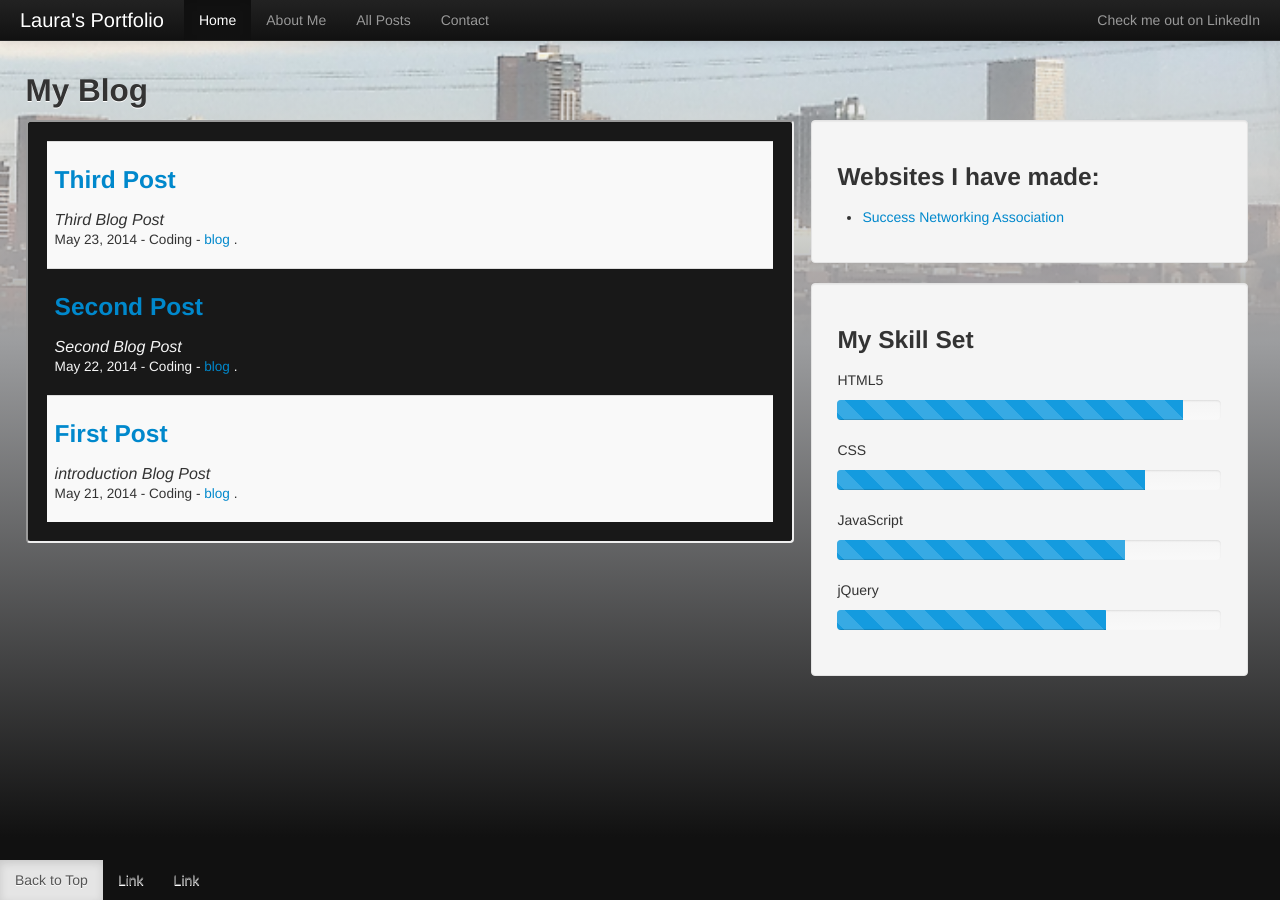
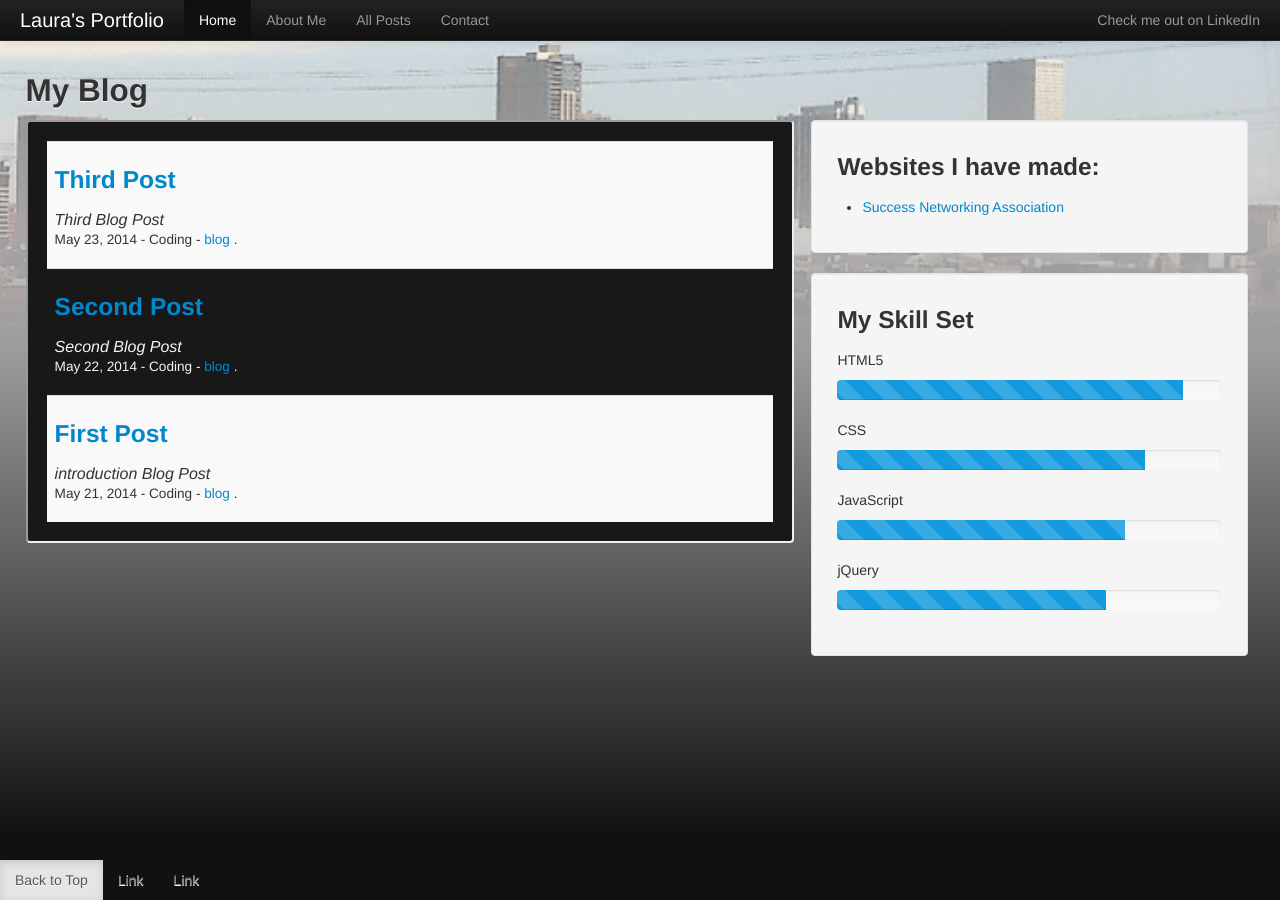
Before and after one commit to LauraR6561/Laurar6561.github.io, a Jekyll site: the page built from index.html, in a window 1280 px wide. Built offline with Jekyll 4.4.1, drawn with Linux system fonts in a browser that asks for light colours; Markdown is read by kramdown in place of the engine named in the settings.

Commit message:
changed h3 top margin

```diff
--- a/css/template.css
+++ b/css/template.css
@@ -41,6 +41,9 @@ filter: progid:DXImageTransform.Microsoft.gradient( startColorstr='#00000000', e
 
 .table-striped tbody>tr:nth-child(odd)>td, .table-striped tbody>tr:nth-child(odd)>th {
     color:#333;
+}
+.well > h3{
+    margin-top:0px;
 }
 
 
```
